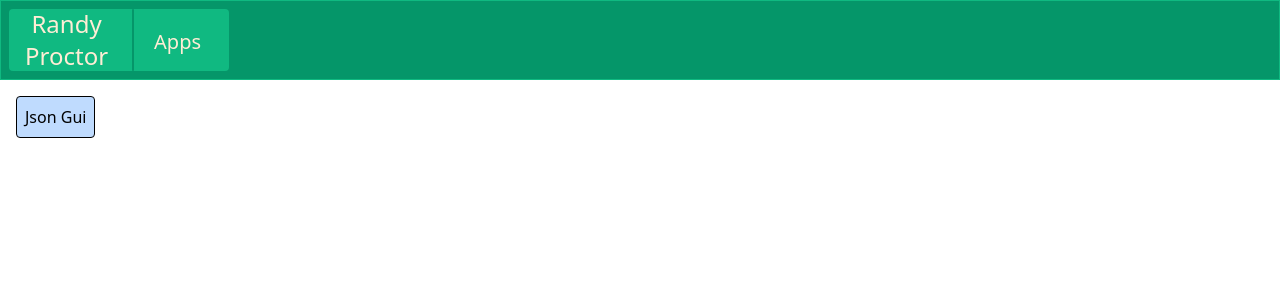
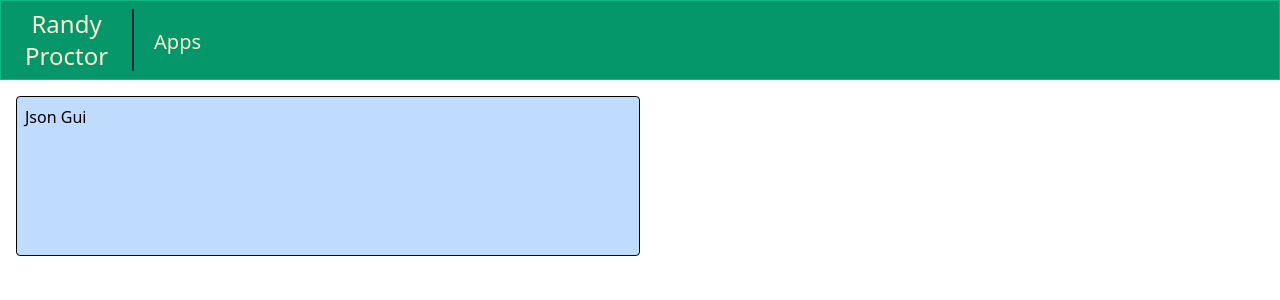
Before and after one commit to RandonSRProctor/personal-web-site-2024, a React (Vite) app: page /Apps in a window 1280 px wide. Shown: the top 300 px of the page. Built offline with nearby package versions, Linux system fonts and the light colour scheme.

Commit message:
Extrated NameLogo into component and tweaked App Catalogue seledtion.

```diff
--- a/src/Components/Apps/AppSelector/AppSelector.tsx
+++ b/src/Components/Apps/AppSelector/AppSelector.tsx
@@ -3,12 +3,14 @@ import { Link } from 'react-router';
 export const AppSelector = () => {
   return (
     <div className="p-4">
-      <Link
-        className="border border-black inline-block rounded p-2 bg-blue-200"
-        to="JsonGUI"
-      >
-        Json Gui
-      </Link>
+      <div className="w-1/2">
+        <Link
+          className="border border-black inline-block rounded w-full h-40 p-2 bg-blue-200"
+          to="JsonGUI"
+        >
+          Json Gui
+        </Link>
+      </div>
     </div>
   );
 };
--- a/src/Components/NavLayout/MorphicNav.tsx
+++ b/src/Components/NavLayout/MorphicNav.tsx
@@ -1,5 +1,6 @@
 import { Dispatch } from 'react';
-import { Link, NavLink } from 'react-router';
+import { NavLink } from 'react-router';
+import { NameLogo } from './NameLogo';
 
 type Props = {
   format: 'centered' | 'top';
@@ -26,25 +27,10 @@ export const MorphicNav = ({ format, setFormat }: Props) => {
         }`}
       >
         {/* INNER GREEN NAV MENU */}
-        <div className="flex justify-center bg-emerald-500 rounded">
-          {/* RANDY PROCTOR */}
-          <div className="p-4 flex flex-col justify-center">
-            <Link to="/">
-              <h1
-                className={`transition-all duration-1000 pr-2 block flex flex-col ${
-                  format === 'centered'
-                    ? ' items-end text-4xl'
-                    : ' items-center text-2xl'
-                }`}
-                onClick={() => setFormat('centered')}
-              >
-                <div>Randy</div>
-                <div>Proctor</div>
-              </h1>
-            </Link>
-          </div>
+        <div className="flex justify-center">
+          <NameLogo format={format} setFormat={setFormat} />
           {/* DIVIDER */}
-          <div className="w-0.5 h-full rounded-full bg-emerald-600"></div>
+          <div className="w-0.5 h-full rounded-full bg-slate-800"></div>
           {/* NAV LINKS */}
           <nav className="px-4 flex items-center">
             <div className="">
--- /dev/null
+++ b/src/Components/NavLayout/NameLogo.tsx
@@ -0,0 +1,27 @@
+import { Dispatch } from 'react';
+import { Link } from 'react-router';
+
+type Props = {
+  format: 'centered' | 'top';
+  setFormat: Dispatch<'centered' | 'top'>;
+};
+
+export const NameLogo = ({ format, setFormat }: Props) => {
+  return (
+    <div className="p-4 flex flex-col justify-center">
+      <Link to="/">
+        <h1
+          className={`transition-all duration-1000 pr-2 block flex flex-col ${
+            format === 'centered'
+              ? ' items-end text-4xl'
+              : ' items-center text-2xl'
+          }`}
+          onClick={() => setFormat('centered')}
+        >
+          <div>Randy</div>
+          <div>Proctor</div>
+        </h1>
+      </Link>
+    </div>
+  );
+};
```
